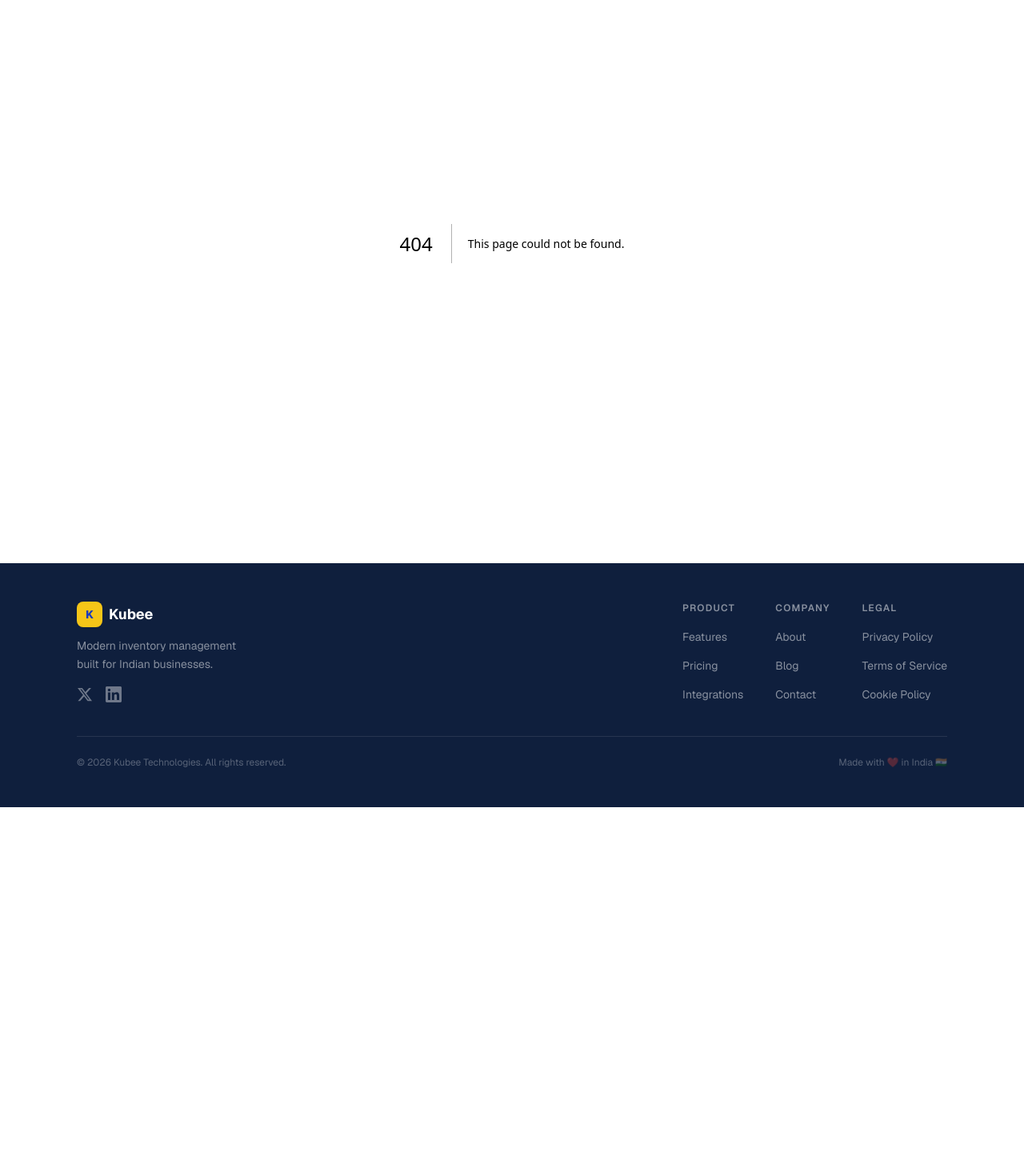
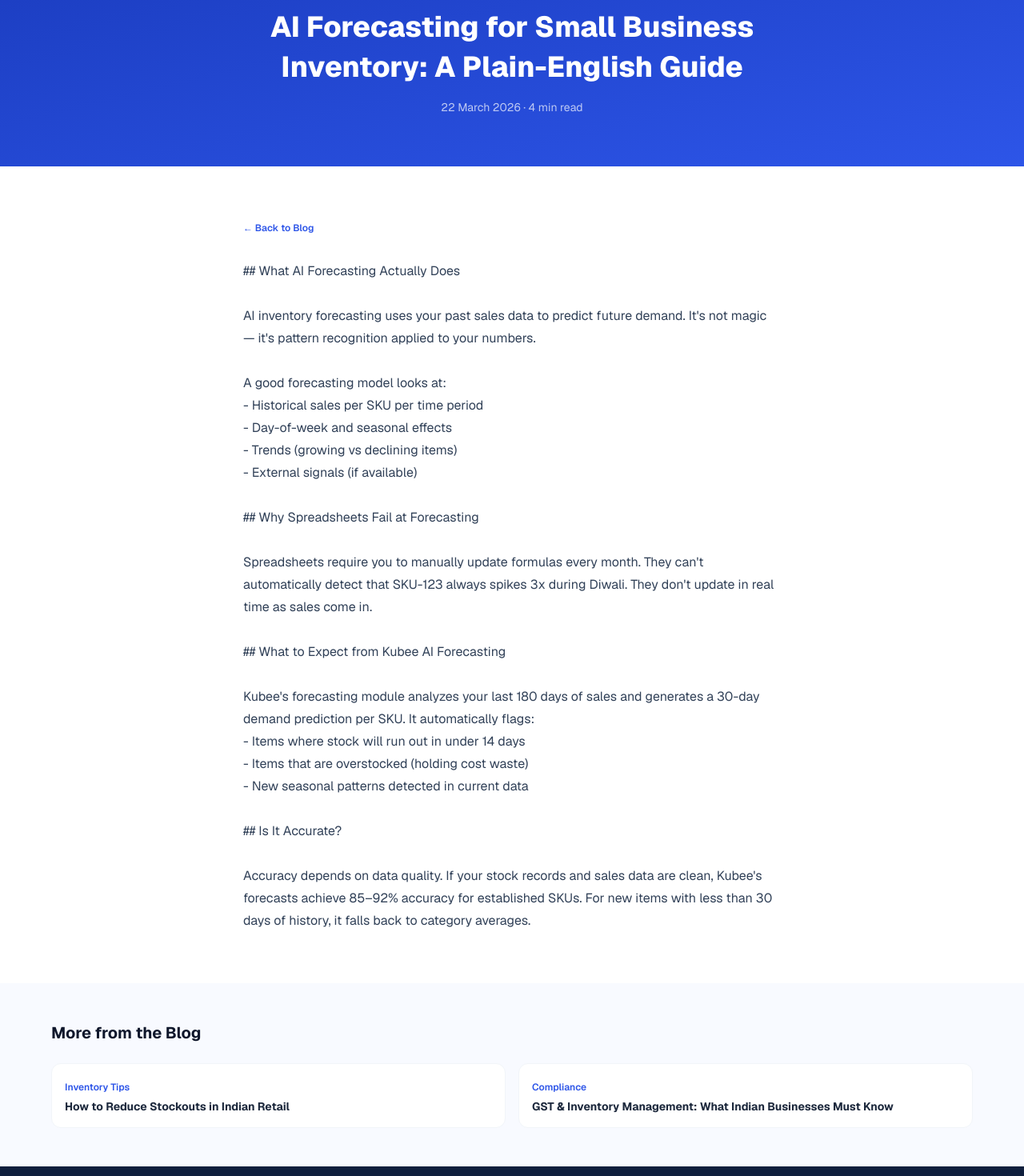
Before and after one commit to Heeneth12/kubee_mkt, a Next.js app: page /blog/ai-inventory-forecasting-small-business in a window 1280 px wide. Before the commit this address had no page. Shown: the part 160-1630 px from the top of the page at 80% size. Before the commit the page ends 1169 px from the top, so only its background shows below. Built offline with nearby package versions, Linux system fonts and the light colour scheme.

Commit message:
feat: add blog listing and post pages with static generation

```diff
--- /dev/null
+++ b/app/blog/[slug]/page.tsx
@@ -0,0 +1,86 @@
+import type { Metadata } from "next";
+import { notFound } from "next/navigation";
+import Link from "next/link";
+import { blogPosts } from "@/data/blog-posts";
+
+type Props = { params: Promise<{ slug: string }> };
+
+export async function generateStaticParams() {
+  return blogPosts.map((p) => ({ slug: p.slug }));
+}
+
+export async function generateMetadata({ params }: Props): Promise<Metadata> {
+  const { slug } = await params;
+  const post = blogPosts.find((p) => p.slug === slug);
+  if (!post) return {};
+  return {
+    title: post.title,
+    description: post.excerpt,
+  };
+}
+
+export default async function BlogPostPage({ params }: Props) {
+  const { slug } = await params;
+  const post = blogPosts.find((p) => p.slug === slug);
+  if (!post) notFound();
+
+  const formatted = new Date(post.date).toLocaleDateString("en-IN", {
+    day: "numeric",
+    month: "long",
+    year: "numeric",
+  });
+
+  return (
+    <>
+      {/* Hero */}
+      <section className="bg-gradient-to-br from-brand-blue-dark to-brand-blue py-16 px-4">
+        <div className="max-w-2xl mx-auto text-center">
+          <span className="inline-block bg-white/20 text-white text-xs font-bold px-3 py-1 rounded-full mb-4">
+            {post.category}
+          </span>
+          <h1 className="text-3xl sm:text-4xl font-extrabold text-white leading-snug mb-4">
+            {post.title}
+          </h1>
+          <p className="text-sm text-white/70">
+            {formatted} · {post.readTime} min read
+          </p>
+        </div>
+      </section>
+
+      {/* Content */}
+      <section className="py-16 px-4">
+        <div className="max-w-2xl mx-auto">
+          <Link href="/blog" className="inline-flex items-center gap-1 text-xs text-brand-blue font-semibold mb-8 hover:underline">
+            ← Back to Blog
+          </Link>
+          <article
+            className="prose prose-slate prose-sm sm:prose-base max-w-none"
+            dangerouslySetInnerHTML={{ __html: post.content.replace(/\n/g, "<br/>") }}
+          />
+        </div>
+      </section>
+
+      {/* Related posts */}
+      <section className="bg-brand-light py-12 px-4">
+        <div className="max-w-6xl mx-auto">
+          <h2 className="text-xl font-bold text-slate-900 mb-6">More from the Blog</h2>
+          <div className="grid grid-cols-1 sm:grid-cols-2 gap-4">
+            {blogPosts
+              .filter((p) => p.slug !== slug)
+              .slice(0, 2)
+              .map((p) => (
+                <Link
+                  key={p.slug}
+                  href={`/blog/${p.slug}`}
+                  className="bg-white rounded-xl p-4 border border-slate-100 hover:shadow-md transition-shadow"
+                >
+                  <span className="text-xs text-brand-blue font-semibold">{p.category}</span>
+                  <h3 className="text-sm font-bold text-slate-800 mt-1 leading-snug">{p.title}</h3>
+                </Link>
+              ))}
+          </div>
+        </div>
+      </section>
+    </>
+  );
+}
--- /dev/null
+++ b/app/blog/page.tsx
@@ -0,0 +1,37 @@
+import type { Metadata } from "next";
+import { blogPosts } from "@/data/blog-posts";
+import BlogCard from "@/components/BlogCard";
+import FooterCTA from "@/components/FooterCTA";
+
+export const metadata: Metadata = {
+  title: "Blog",
+  description:
+    "Inventory management tips, GST guides, and supply chain insights for Indian businesses.",
+};
+
+export default function BlogPage() {
+  return (
+    <>
+      {/* Hero */}
+      <section className="bg-gradient-to-br from-brand-blue-dark to-brand-blue py-16 text-center px-4">
+        <h1 className="text-4xl sm:text-5xl font-extrabold text-white mb-3">Kubee Blog</h1>
+        <p className="text-base text-white/80 max-w-md mx-auto">
+          Inventory tips, compliance guides, and business insights for Indian entrepreneurs.
+        </p>
+      </section>
+
+      {/* Posts */}
+      <section className="bg-brand-light py-16">
+        <div className="max-w-6xl mx-auto px-4 sm:px-6 lg:px-8">
+          <div className="grid grid-cols-1 sm:grid-cols-2 lg:grid-cols-3 gap-6">
+            {blogPosts.map((post) => (
+              <BlogCard key={post.slug} post={post} />
+            ))}
+          </div>
+        </div>
+      </section>
+
+      <FooterCTA />
+    </>
+  );
+}
--- /dev/null
+++ b/components/BlogCard.tsx
@@ -0,0 +1,34 @@
+import Link from "next/link";
+import type { BlogPost } from "@/data/blog-posts";
+
+type Props = { post: BlogPost };
+
+export default function BlogCard({ post }: Props) {
+  const formatted = new Date(post.date).toLocaleDateString("en-IN", {
+    day: "numeric",
+    month: "long",
+    year: "numeric",
+  });
+
+  return (
+    <article className="bg-white rounded-2xl border border-slate-100 shadow-sm hover:shadow-md transition-shadow overflow-hidden flex flex-col">
+      {/* Black placeholder for post cover image */}
+      <div className="bg-black w-full aspect-[16/9]" />
+      <div className="p-5 flex flex-col flex-1">
+        <span className="inline-block bg-blue-50 text-brand-blue text-xs font-bold px-3 py-1 rounded-full mb-3 self-start">
+          {post.category}
+        </span>
+        <h2 className="font-bold text-slate-900 text-base leading-snug mb-2">{post.title}</h2>
+        <p className="text-xs text-slate-500 leading-relaxed mb-4 flex-1">{post.excerpt}</p>
+        <div className="flex items-center justify-between">
+          <span className="text-xs text-slate-400">
+            {formatted} · {post.readTime} min read
+          </span>
+          <Link href={`/blog/${post.slug}`} className="text-xs font-semibold text-brand-blue hover:underline">
+            Read more →
+          </Link>
+        </div>
+      </div>
+    </article>
+  );
+}
```
